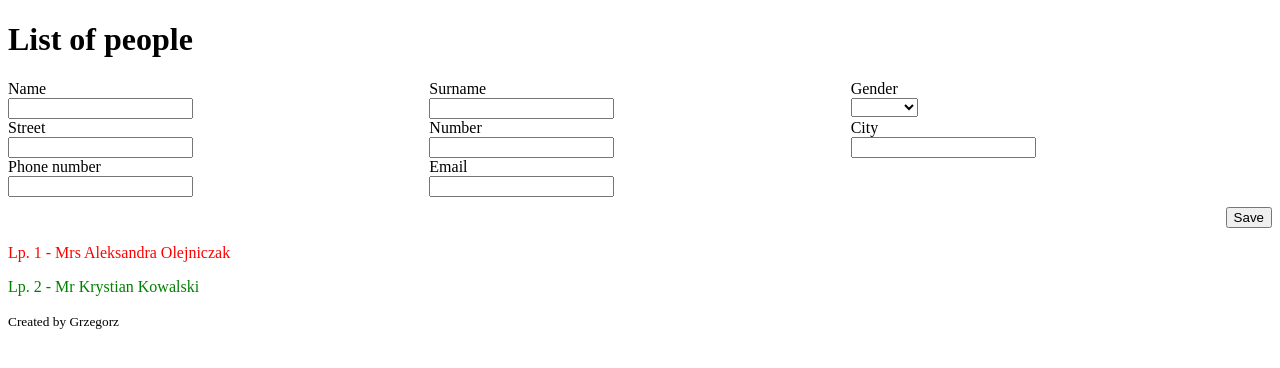
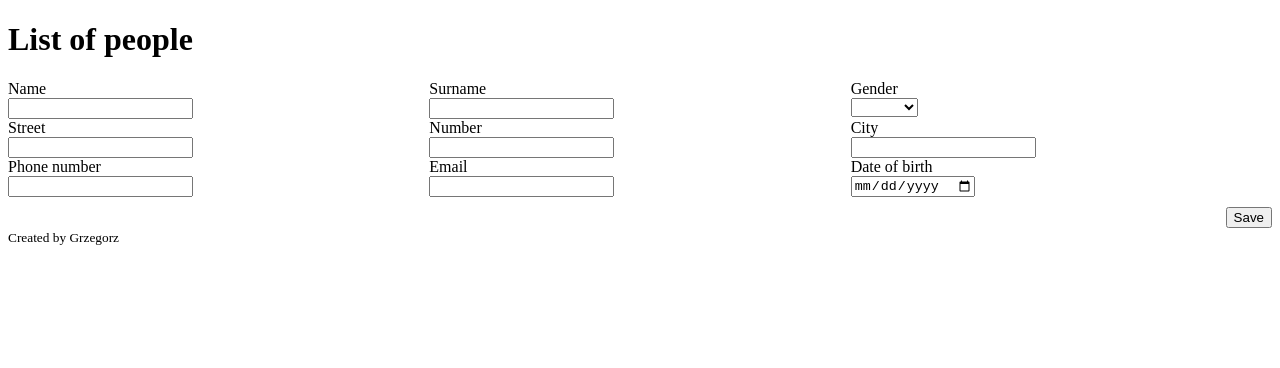
Before and after one commit to gregorro/SDA-ZDJAVApol143-LIST-OF-PEOPLE, an Angular app: page / in a window 1280 px wide. Shown: the top 368 px of the page. Built offline with nearby package versions, Linux system fonts and the light colour scheme.

Commit message:
feat: output & input mechanism

```diff
--- a/src/app/app.component.html
+++ b/src/app/app.component.html
@@ -2,8 +2,8 @@
   <h1>List of people</h1>
 </header>
 <main>
-<app-form></app-form>
-<app-list></app-list>
+  <app-form (emitNewUserData)="addUserData($event)"></app-form>
+  <app-list [data]="usersData"></app-list>
 </main>
 <footer>
   <small>Created by {{author}}</small>
--- a/src/app/app.component.ts
+++ b/src/app/app.component.ts
@@ -1,7 +1,7 @@
 import { Component } from '@angular/core';
 import { CommonModule } from '@angular/common';
 import { RouterOutlet } from '@angular/router';
-import { FormComponent } from './components/form/form.component';
+import { FormComponent, UserData } from './components/form/form.component';
 import { ListComponent } from './components/list/list.component';
 
 @Component({
@@ -13,4 +13,9 @@ import { ListComponent } from './components/list/list.component';
 })
 export class AppComponent {
   author = 'Grzegorz';
+  usersData: UserData[] = []
+
+  addUserData(currentUserData: UserData): void {
+    this.usersData.push(currentUserData)
+  }
 }
--- a/src/app/components/form/form.component.html
+++ b/src/app/components/form/form.component.html
@@ -43,6 +43,11 @@
         <span>Email</span>
         <input type="text" formControlName="email"></label>
     </div>
+    <div>
+      <label>
+        <span>Date of birth</span>
+        <input type="date" formControlName="dateOfBirth"></label>
+    </div>
   </div>
 
   <div class="btn-wrapper">
--- a/src/app/components/form/form.component.ts
+++ b/src/app/components/form/form.component.ts
@@ -1,10 +1,22 @@
-import { Component } from '@angular/core';
+import { Component, EventEmitter, Output } from '@angular/core';
 import { FormGroup, FormControl, Validators, ReactiveFormsModule } from '@angular/forms';
 
 export enum Gender {
   Male,
   Female,
   Other
+}
+
+export interface UserData {
+  name: string;
+  surname: string;
+  gender: Gender;
+  street: string;
+  number: string;
+  city: string;
+  phoneNumber: string;
+  email: string
+  dateOfBirth: string
 }
 
 @Component({
@@ -15,6 +27,9 @@ export enum Gender {
   styleUrl: './form.component.css'
 })
 export class FormComponent {
+
+  @Output() emitNewUserData = new EventEmitter<UserData>()
+
   genderEnum: typeof Gender = Gender
 
   form = new FormGroup({
@@ -42,15 +57,23 @@ export class FormComponent {
     email: new FormControl<string>('', [
       Validators.required,
       Validators.email
+    ]),
+    dateOfBirth: new FormControl<string>('', [
+      Validators.required,
     ])
   })
 
   onSubmit(){
-    const {errors, valid, value} = this.form
+    const {valid, value} = this.form
 
-    console.log(`Czy formularz jest zwalidowany? - ${valid ? 'Tak' : 'Nie'}`)
-    console.log(`Globalne errory:`, errors)
-    console.log(`Wartości:`, value)
+    if(valid){
+      const userData: UserData = value as UserData;
+      this.emitNewUserData.emit(userData)
+      this.form.reset()
+    } else {
+      alert('Niepoprawnie wypełniony formularz!')
+    }
+
   }
 
 }
--- a/src/app/components/list/list.component.html
+++ b/src/app/components/list/list.component.html
@@ -1,14 +1,5 @@
-<div *ngIf="isReadyToRender;else elseDefinition" class="data-wrapper">
-  <p [ngClass]="{odd: (i+1)%2===0, even: (i+1)%2!==0}" *ngFor="let user of userData; index as i">Lp. {{i+1}} -
-    <ng-container [ngSwitch]="user.gender">
-      <ng-container *ngSwitchCase="genderEnum.Male">Mr</ng-container>
-      <ng-container *ngSwitchCase="genderEnum.Female">Mrs</ng-container>
-      <ng-container *ngSwitchCase="genderEnum.Other"></ng-container>
-      <ng-container *ngSwitchDefault>Invalid data!</ng-container>
-    </ng-container>
-    {{user.name}} {{user.surname}}
-  </p>
-</div>
-<ng-template #elseDefinition>
-  <b>Data is no ready to render!</b>
-</ng-template>
+<!-- // Renderujemy liste osob za pomoca *ngFor - jako tabele
+// Renderujemy przedrostek Mr lub Mrs za pomoca ngSwitch
+//* Kolorujemy wiersze osób powyzej 18 lat na czerwono - najlepiej za pomoca metody
+//** Przemyslec lub spróbowac zaimplementowac mechanizm wyszukiwania po kolumnie np 'name'
+ -->
--- a/src/app/components/list/list.component.ts
+++ b/src/app/components/list/list.component.ts
@@ -1,26 +1,6 @@
 import { CommonModule } from '@angular/common';
-import { Component } from '@angular/core';
-import { Gender } from '../form/form.component';
-
-interface BaseUserData {
-  name: string;
-  surname: string;
-  gender: Gender
-}
-
-const mockData: BaseUserData[] = [
-  {
-    name: 'Aleksandra',
-    surname: 'Olejniczak',
-    gender: Gender.Female
-  },
-  {
-    name: "Krystian",
-    surname: 'Kowalski',
-    gender: Gender.Male
-  }
-]
-
+import { Component, Input } from '@angular/core';
+import { Gender, UserData } from '../form/form.component';
 
 @Component({
   selector: 'app-list',
@@ -30,9 +10,12 @@ const mockData: BaseUserData[] = [
   styleUrl: './list.component.css'
 })
 export class ListComponent {
+
+  @Input({
+    required: true
+  }) data: UserData[] = []
+
+  date: Date = new Date()
+
   genderEnum: typeof Gender = Gender
-
-  isReadyToRender: boolean = true;
-  userData: BaseUserData[] = mockData
-  value: number = 5
 }
```
